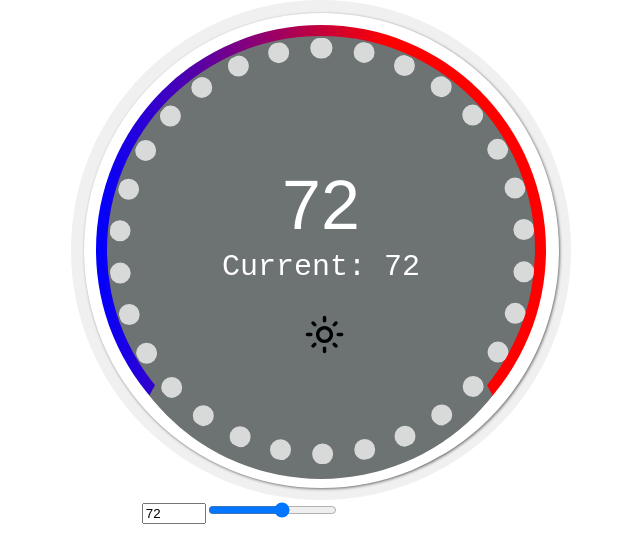
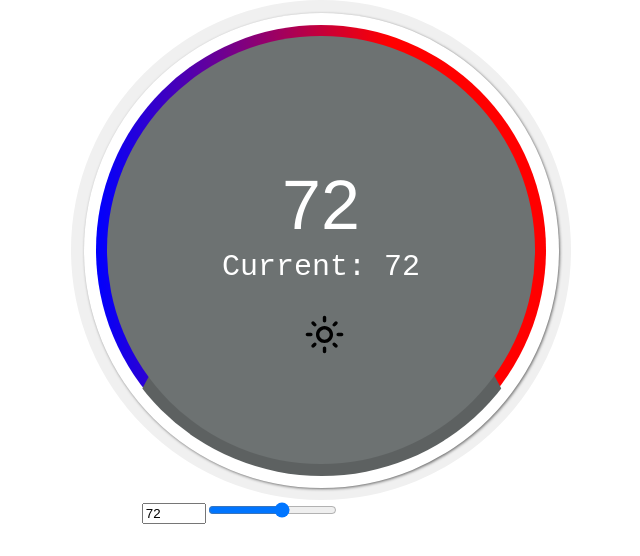
Before and after one commit to mikhailfaiz/thermostat-yummy, a React (Create React App) app: page / in a window 1280 px wide. Shown: the top 556 px of the page, without its empty margins (319-959 px from the left). Built offline with nearby package versions, Linux system fonts and the light colour scheme.

Commit message:
Business logic, state, face re-rendering

```diff
--- a/package.json
+++ b/package.json
@@ -6,10 +6,12 @@
     "@testing-library/jest-dom": "^5.11.9",
     "@testing-library/react": "^11.2.5",
     "@testing-library/user-event": "^12.8.3",
+    "@xstate/react": "^1.3.1",
     "react": "^17.0.1",
     "react-dom": "^17.0.1",
     "react-scripts": "4.0.3",
-    "web-vitals": "^1.1.0"
+    "web-vitals": "^1.1.0",
+    "xstate": "^4.16.2"
   },
   "scripts": {
     "start": "react-scripts start",
--- a/src/App.css
+++ b/src/App.css
@@ -4,5 +4,5 @@
   height: 500px;
   width: 500px;
   margin: auto;
-  z-index: -1;
+
 }
--- a/src/App.js
+++ b/src/App.js
@@ -4,21 +4,32 @@ import Face from './components/Face';
 import Dial from './components/Dial';
 import RoomTemperatureController from './components/RoomTemperatureController';
 import { useState } from 'react';
+import { useMachine } from '@xstate/react';
+import states from './States';
+import BusinessLogic from './BusinessLogic';
 
 function App() {
   const [tc, setTc] = useState(72);
   const onTCChange = (val) => {
     setTc(val);
+    handler();
   }
   const [tt,setTt] = useState(72);
   const onTTChange = (val) => {
     setTt(val);
+    handler();
+  }
+  const bizLogic = new BusinessLogic(tc, tt, 2, 1.5, 1);
+  const [currentMode, send] = useMachine(states);
+  const handler = () => {
+    const resultingEvent = bizLogic.thermostatModeSelect(tc, tt, currentMode.value);
+    send(resultingEvent);
   }
   return (
     <>
     <div className="Wrapper">
       <Border/>
-      <Face tc={tc} tt={tt}/>
+      <Face tc={tc} tt={tt} mode={currentMode.value}/>
       <Dial/>
     </div>
     <RoomTemperatureController tc={tc} onTCChange={onTCChange}/>
--- /dev/null
+++ b/src/BusinessLogic.js
@@ -0,0 +1,42 @@
+class BusinessLogic {
+
+    constructor(tc, tt, dt, dtcool, dtheat) {
+        this.tc = tc;
+        this.tt = tt;
+        this.dt = dt;
+        this.dtcool = dtcool;
+        this.dtheat = dtheat;
+    }
+
+    thermostatModeSelect(tc, tt, currentMode) {
+        var resultingEvent;
+        switch(currentMode) {
+            case 'idle':
+                if (tc >= tt + this.dt + this.dtheat) {
+                    resultingEvent = 'isHot';
+                } else if (tc <= tt - this.dt - this.dtcool) {
+                    resultingEvent = 'isCold';
+                } else {
+                    resultingEvent = 'isComfortable';
+                }
+                break;
+            case 'heating':
+                if (tc >= tt + this.dt) {
+                    resultingEvent = 'heated';
+                } else {
+                    resultingEvent = 'stillHeating';
+                }
+                break;
+            case 'cooling':
+                if (tc <= tt - this.dt) {
+                    resultingEvent = 'cooled';
+                } else {
+                    resultingEvent = 'stillCooling';
+                }
+                break;
+        }
+        return resultingEvent;
+    }
+}
+
+export default BusinessLogic;
--- /dev/null
+++ b/src/States.js
@@ -0,0 +1,29 @@
+import { Machine } from 'xstate';
+
+const states = Machine({
+    id: 'Thermostat mode',
+    initial: 'idle',
+    states: {
+      idle: {
+        on: {
+          isCold: 'heating',
+          isHot: 'cooling',
+          isComfortable: 'idle'
+        }
+      },
+      heating: {
+        on: {
+          heated: 'idle',
+          stillHeating: 'heating'
+        }
+      },
+      cooling: {
+        on: {
+          cooled: 'idle',
+          stillCooling: 'cooling'
+        }
+      }
+    }
+  });
+
+  export default states;
--- a/src/components/Dial.css
+++ b/src/components/Dial.css
@@ -3,7 +3,7 @@
     height: 90%;
     position: absolute;
     border-radius: 50%;
-    border: dotted #ffffffbb 21.375px;
+    border: #ffffffbb 21.375px;
     z-index: 4;
 }
 
@@ -14,4 +14,16 @@
     left: 37.5px;
     width: 427.5px;
     height: 427.5px;
+    border-radius: 50%;
+    z-index: 10;
 }
+
+.center {
+    width: 1px;
+    height: 1px;
+    background-color: transparent;
+    position: absolute;
+    margin: auto;
+    top:213.75px;
+    left: 213.75px;
+}
--- a/src/components/Dial.jsx
+++ b/src/components/Dial.jsx
@@ -2,9 +2,30 @@ import React from 'react';
 import './Dial.css';
 
 function Dial() {
+    const onMouseDown = (e) => {
+        document.addEventListener("mousemove", onMouseMove);
+        console.log("mouse down");
+        document.addEventListener("mouseup", onMouseUp);
+    }
+
+    const onMouseMove = (e) => {
+        console.log("mouse is clicked and moving");
+        let origin = document.getElementsByClassName("center")[0];
+        const xOrigin = origin.getBoundingClientRect().left;
+        const yOrigin = origin.getBoundingClientRect().top;
+        const xCoordinate = e.pageX;
+        const yCoordinate = e.pageY;
+        const bearing = Math.atan2(xCoordinate-xOrigin, -(yCoordinate-yOrigin));
+    }
+
+    const onMouseUp = () => {
+        console.log("mouse is up");
+        document.removeEventListener("mousemove", onMouseMove);
+    }
     return (
-        <div className="dial-container">
-            <div className="graduations"></div>
+        <div className="dial-container" onMouseDown={(e) => onMouseDown(e)}>
+            <div className="graduations" ></div>
+            <div className="center"></div>
         </div>
     );
 }
--- a/src/components/Face.css
+++ b/src/components/Face.css
@@ -10,6 +10,7 @@
 
 .circle-plate {
     background-color: rgb(109, 114, 114);
+    transition: background-color 0.5s ease;
     top: 2.5%;
     left: 2.5%;
     height: 95%;
@@ -20,17 +21,44 @@
     z-index: 3;
 }
 
+.circle-plate-heating {
+    background-color: rgb(224, 13, 13);
+    transition: background-color 0.5s ease;
+    top: 2.5%;
+    left: 2.5%;
+    height: 95%;
+    width: 95%;
+    border-radius: 50%;
+    margin: auto;
+    position: absolute;
+    z-index: 3;
+}
+
+.circle-plate-cooling {
+    background-color: rgb(43, 10, 230);
+    transition: background-color 0.5s ease;
+    top: 2.5%;
+    left: 2.5%;
+    height: 95%;
+    width: 95%;
+    border-radius: 50%;
+    margin: auto;
+    position: absolute;
+    z-index: 3;
+
+}
+
 
 .segment {
     width: 92.5%;
     height: 92.5%;
     border-left: 19px solid transparent;
-    border-bottom: 35px solid rgb(109, 114, 114);
+    border-bottom: 35px solid rgb(93, 97, 97);
     border-right: 19px solid transparent;
     border-radius: 50%;
-    z-index: 6;
+    z-index: 2;
     position:absolute;
-    transform: translateY(12px) translateX(-3px);
+    transform: translateY(0px) translateX(-1.2px);
 }
 
 .sun-icon {
--- a/src/components/Face.jsx
+++ b/src/components/Face.jsx
@@ -1,15 +1,26 @@
-import React from 'react';
+import React, { useEffect, useState } from 'react';
 import './Face.css';
 import Reading from './Reading';
 
-function Face({tc, tt}) {
+function Face({tc, tt, mode}) {
+    const [faceMode, setFaceMode] = useState("circle-plate");
+    const onFaceModeChange = () => {
+        if (mode === "idle") {
+            setFaceMode("circle-plate");
+        } else if (mode === "heating") {
+            setFaceMode("circle-plate-heating");
+        } else {
+            setFaceMode("circle-plate-cooling");
+        }
+    }
+    useEffect(() => onFaceModeChange(),[mode]);
     return (
         <div className="temp-reading-container">
-            <div className="circle-plate">
+            <div className={faceMode}>
                 <Reading tc={tc} tt={tt}/>
                 <div className="sun-icon">
                     <svg viewBox="0 0 25 25" xmlns="http://www.w3.org/2000/svg">
-                        <path class="svg-sun-icon" d="M12, 9c1.65, 0, 3, 1.35, 3, 3s-1.35, 3-3, 3s-3-1.35-3-3 S10.35, 9, 12, 9
+                        <path className="svg-sun-icon" d="M12, 9c1.65, 0, 3, 1.35, 3, 3s-1.35, 3-3, 3s-3-1.35-3-3 S10.35, 9, 12, 9
                             M12, 7c-2.76, 0-5, 2.24-5, 5s2.24, 5, 5, 5s5-2.24, 5-5 S14.76, 7, 12, 7L12, 7z
                             M2, 13l2, 0c0.55, 0, 1-0.45, 1-1s-0.45-1-1-1l-2, 0c-0.55, 0-1,0.45-1, 1S1.45,13,2, 13z
                             M20, 13l2, 0c0.55, 0, 1-0.45, 1-1 s-0.45-1-1-1l-2, 0c-0.55, 0-1, 0.45-1, 1S19.45, 13, 20, 13z
@@ -26,8 +37,8 @@ function Face({tc, tt}) {
                             0l-1.06,1.06 c-0.39,0.39-0.39,1.03,0,1.41s1.03,0.39,1.41,0L7.05,18.36z"></path>
                     </svg>
                 </div>
-                <div className="segment"></div>
             </div>
+            <div className="segment"></div>
         </div>
     );
 }
--- a/src/components/Reading.css
+++ b/src/components/Reading.css
@@ -6,8 +6,8 @@
     margin:auto;
     text-align: center;
     top: 30%;
-    height: 427.5px;
-    width: 427.5px;
+    height: 80px;
+    width: 100%;
     z-index: 4;
 }
 
@@ -19,7 +19,7 @@
     margin:auto;
     text-align: center;
     top: 50%;
-    height: 427.5px;
-    width: 427.5px;
+    height: 50px;
+    width: 100%;
     z-index: 4;
 }
```
Also changed, not shown: 1 other file (tests, documents, lock files or other folders).
